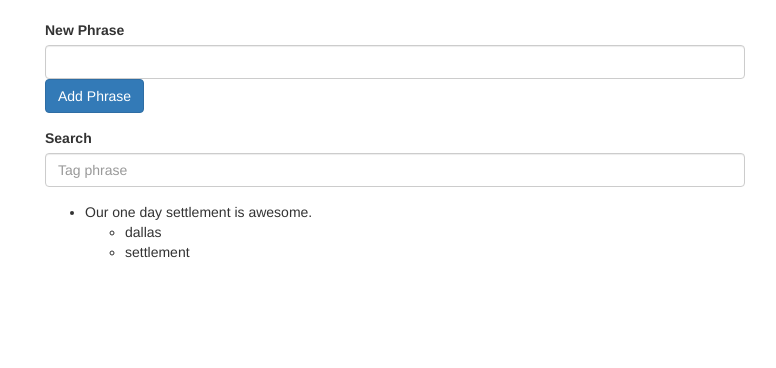
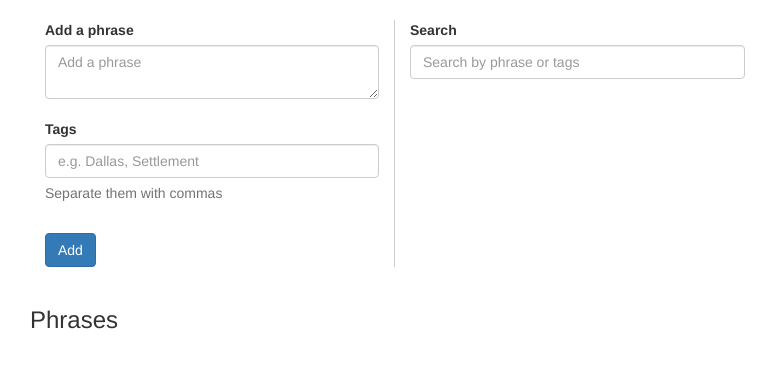
Before and after one commit to wbeard/rfpyo, a website: page app/index.html in a window 1280 px wide. Shown: the whole page, without its empty margins (245-1021 px from the left). Drawn offline with nearby package versions, Linux system fonts and the light colour scheme; files that its build step writes are made by us from their sources.

Commit message:
MVP status

```diff
--- a/app/index.html
+++ b/app/index.html
@@ -18,6 +18,7 @@
         <!-- build:css(.tmp) styles/main.css -->
         <link rel="stylesheet" href="styles/main.css">
         <!-- endbuild -->
+        <script src="bower_components/jquery/dist/jquery.min.js"></script>
         <script src="bower_components/angular/angular.min.js"></script>
         <script src="scripts/main.js"></script>
     </head>
@@ -28,19 +29,31 @@
 
 
         <div class="container">
-            <div class="center-block">
-                <div class="form-group">
-                    <label>New Phrase</label>
-                    <input type="text" class="form-control"/>
-                    <button class="btn btn-primary" ng-click="addPhrase(phrase)">Add Phrase</button>
+            <div class="row">
+                <div class="col-lg-6 col-md-6 col-sm-6 col-xs-12" style="border-right: 1px solid #ccc">
+                    <form ng-submit="addPhrase()">
+                        <label>Add a phrase</label>
+                        <textarea id="newPhraseText" placeholder="Add a phrase" type="text" class="form-control" style="resize: vertical"></textarea>
+                        <br />
+                        <label>Tags</label>
+                        <input id="newPhraseTags" placeholder="e.g. Dallas, Settlement" type="text" class="form-control" />
+                        <p class="help-block">Separate them with commas</p>
+                        <br />
+                        <button class="btn btn-primary">Add</button>
+                    </form>
                 </div>
+                <div class="col-lg-6 col-md-6 col-sm-6 col-xs-12">
                     <div class="form-group">
                         <label>Search</label>
-                    <input ng-model="query" type="text" class="form-control" id="phraseSearch" placeholder="Tag phrase" />
+                        <input ng-model="query" type="text" class="form-control" id="phraseSearch" placeholder="Search by phrase or tags" />
                     </div>
                 </div>
-            <ul>
-            <li ng-repeat="phrase in phrases | filter:query">
+            </div>
+            <br />
+            <div class="row">
+                <h3>Phrases</h3>
+                <ul class="center-block">
+                <li ng-repeat="phrase in phrases track by $index | filter:query">
                     {{phrase.phrase}}
                     <ul>
                         <li ng-repeat="tag in phrase.tags">
@@ -49,6 +62,7 @@
                     </ul>
                 </li>
                 </ul>
+            </div>
         </div>
 
 
--- a/app/scripts/main.js
+++ b/app/scripts/main.js
@@ -1,24 +1,18 @@
 var app = angular.module('app', []);
 
 app.controller('AppController', function($scope) {
-  $scope.phrases = [
-    {
-      "phrase": "Our one day settlement is awesome." ,
-      "tags": [
-        "dallas",
-        "settlement"
-      ]
-    }
-  ];
-  $scope.tags = [
-    'dallas',
-    'settlement'
-  ];
-  $scope.addPhrase = function(phrase) {
-    var obj = {
-      "phrase": phrase
-    };
+  $scope.phrases = JSON.parse(localStorage.getItem("phrases")) || [];
+  $scope.tags = JSON.parse(localStorage.getItem("tags")) || [];
 
-    $scope.phrases.push(obj);
+  var _addPhrase = function(textVal, tags) {
+    $scope.phrases.push({
+      "phrase": textVal,
+      "tags": tags
+    });
+    localStorage.setItem("phrases", JSON.stringify($scope.phrases));
+  }
+
+  $scope.addPhrase = function() {
+    _addPhrase($("#newPhraseText").val(), $("#newPhraseTags").val().split(", "))
   };
 });
--- a/bower.json
+++ b/bower.json
@@ -3,7 +3,8 @@
   "private": true,
   "dependencies": {
     "bootstrap": "~3.0.3",
-    "jquery": "~1.11.0"
+    "jquery": "~1.11.0",
+    "angular": "~1.2.15"
   },
   "devDependencies": {}
 }
```
Lines whose indentation alone changed are shown as unchanged.
